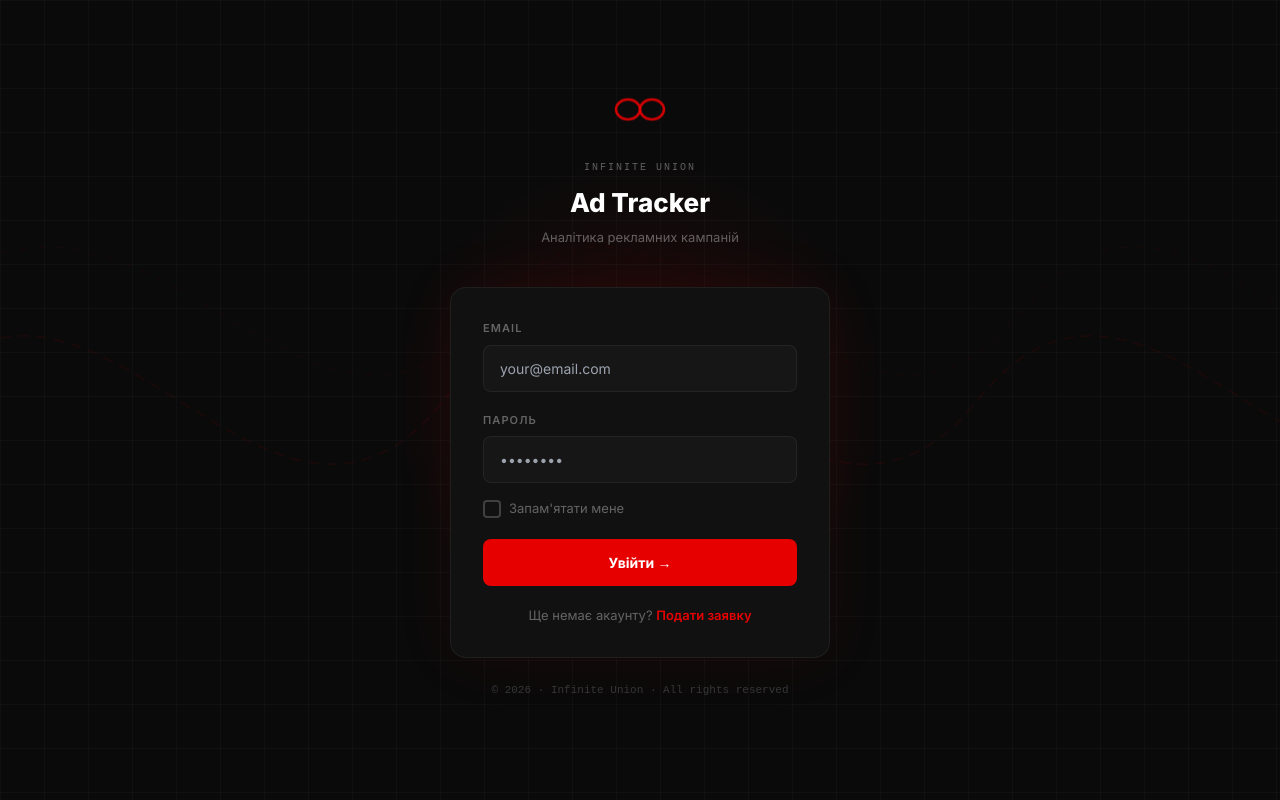
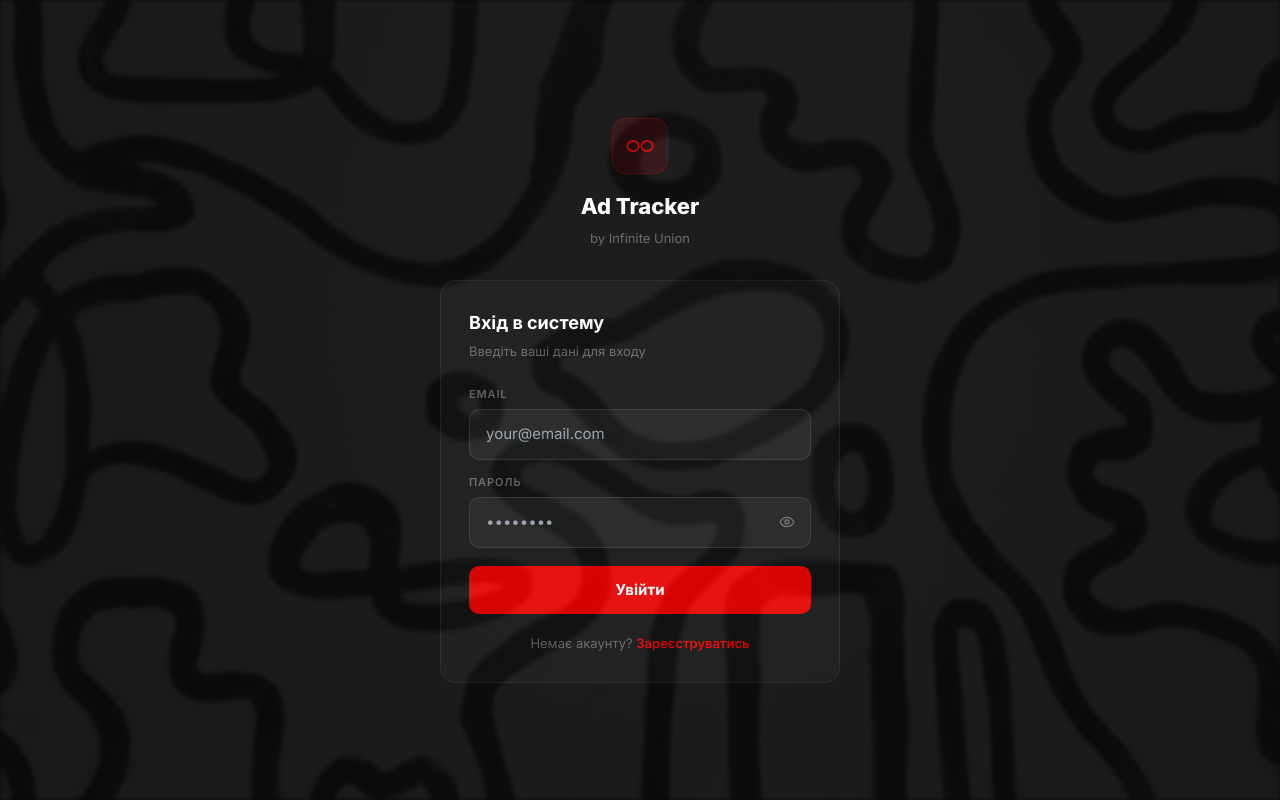
Before and after one commit to ceoinfiniteunion-cell/ad-tracker, a Next.js app: page /auth/login in a window 1280 px wide. Built offline with nearby package versions, Linux system fonts and the light colour scheme.

Commit message:
feat: 2FA via email + IP whitelist for admin panel

```diff
--- a/src/app/auth/login/page.tsx
+++ b/src/app/auth/login/page.tsx
@@ -1,97 +1,202 @@
 'use client'
-import { useState, useEffect } from 'react'
+import { useState } from 'react'
 import { signIn } from 'next-auth/react'
 import { useRouter } from 'next/navigation'
-import { Loader2, AlertCircle } from 'lucide-react'
+import { Eye, EyeOff, AlertCircle, Loader2, Shield } from 'lucide-react'
+import Link from 'next/link'
 
 export default function LoginPage() {
   const router = useRouter()
   const [email, setEmail] = useState('')
   const [password, setPassword] = useState('')
+  const [showPassword, setShowPassword] = useState(false)
   const [error, setError] = useState('')
   const [loading, setLoading] = useState(false)
-  const [rememberMe, setRememberMe] = useState(false)
+  const [step, setStep] = useState<'credentials'|'2fa'>('credentials')
+  const [code, setCode] = useState('')
+  const [sendingCode, setSendingCode] = useState(false)
+  const [codeError, setCodeError] = useState('')
 
-  useEffect(() => {
-    const savedEmail = localStorage.getItem('remembered_email')
-    if (savedEmail) { setEmail(savedEmail); setRememberMe(true) }
-  }, [])
+  const handleLogin = async (e: React.FormEvent) => {
+    e.preventDefault()
+    setLoading(true); setError('')
 
-  const handleSubmit = async (e: React.FormEvent) => {
-    e.preventDefault(); setLoading(true); setError('')
-    if (rememberMe) { localStorage.setItem('remembered_email', email) } else { localStorage.removeItem('remembered_email') }
+    // Перевіряємо чи потрібен 2FA
+    const checkRes = await fetch('/api/auth/2fa/status-by-email', {
+      method: 'POST',
+      headers: {'Content-Type':'application/json'},
+      body: JSON.stringify({ email, password })
+    })
+    const checkData = await checkRes.json()
+
+    if (checkData.requires2FA) {
+      // Відправляємо код
+      setSendingCode(true)
+      await fetch('/api/auth/2fa/send', {
+        method: 'POST',
+        headers: {'Content-Type':'application/json'},
+        body: JSON.stringify({ email })
+      })
+      setSendingCode(false)
+      setStep('2fa')
+      setLoading(false)
+      return
+    }
+
+    if (checkData.error) {
+      setError(checkData.error)
+      setLoading(false)
+      return
+    }
+
+    // Звичайний вхід без 2FA
     const result = await signIn('credentials', { email, password, redirect: false })
+    setLoading(false)
+
     if (result?.error) {
-      if (result.error.includes('заблоковано') || result.error.includes('blocked')) { setError(result.error) }
-      else if (result.error.includes('підтвердження') || result.error.includes('PENDING')) { setError('Ваша заявка ще на розгляді. Очікуйте підтвердження від адміністратора.') }
-      else if (result.error.includes('REJECTED')) { setError('Ваш акаунт відхилено. Зверніться до підтримки.') }
-      else { setError('Невірний email або пароль') }
-      setLoading(false)
-    } else { router.push('/'); router.refresh() }
+      if (result.error.includes('заблоковано')) setError(result.error)
+      else if (result.error.includes('підтвердження')) setError('Ваша заявка ще на розгляді.')
+      else if (result.error.includes('відхилено')) setError('Ваш акаунт відхилено.')
+      else setError('Невірний email або пароль')
+    } else {
+      router.push('/dashboard')
+      router.refresh()
+    }
   }
 
+  const handleVerify2FA = async (e: React.FormEvent) => {
+    e.preventDefault()
+    setLoading(true); setCodeError('')
+
+    const verifyRes = await fetch('/api/auth/2fa/verify', {
+      method: 'POST',
+      headers: {'Content-Type':'application/json'},
+      body: JSON.stringify({ email, code })
+    })
+    const verifyData = await verifyRes.json()
+
+    if (!verifyData.ok) {
+      setCodeError(verifyData.error || 'Невірний код')
+      setLoading(false)
+      return
+    }
+
+    // Код вірний — входимо
+    const result = await signIn('credentials', { email, password, redirect: false })
+    setLoading(false)
+
+    if (result?.error) {
+      setError(result.error)
+      setStep('credentials')
+    } else {
+      router.push('/dashboard')
+      router.refresh()
+    }
+  }
+
+  const inp = { width:'100%', padding:'13px 16px', background:'rgba(255,255,255,0.05)', border:'1px solid rgba(255,255,255,0.1)', borderRadius:'10px', color:'var(--text)', fontSize:'15px', outline:'none', boxSizing:'border-box' as const }
+
   return (
-    <div style={{ minHeight:'100vh', background:'var(--bg)', display:'flex', alignItems:'center', justifyContent:'center', padding:'20px', position:'relative', overflow:'hidden' }}>
-      <div style={{ position:'absolute', inset:0, backgroundImage:'linear-gradient(rgba(255,255,255,0.025) 1px, transparent 1px), linear-gradient(90deg, rgba(255,255,255,0.025) 1px, transparent 1px)', backgroundSize:'44px 44px', pointerEvents:'none' }} />
-      <div style={{ position:'absolute', top:'50%', left:'50%', transform:'translate(-50%,-50%)', width:'500px', height:'500px', borderRadius:'50%', background:'radial-gradient(circle, rgba(230,0,0,0.12) 0%, transparent 70%)', pointerEvents:'none' }} />
-      <svg style={{ position:'absolute', top:0, left:0, width:'100%', height:'100%', pointerEvents:'none', opacity:0.07 }} viewBox="0 0 1440 900" preserveAspectRatio="xMidYMid slice">
-        <path d="M-100,450 C100,200 300,700 500,450 C700,200 900,700 1100,450 C1300,200 1500,700 1700,450" fill="none" stroke="#e60000" strokeWidth="2" strokeDasharray="12 8" style={{ animation:'snake 8s linear infinite' }} />
-        <path d="M-100,350 C150,100 350,600 550,350 C750,100 950,600 1150,350 C1350,100 1550,600 1750,350" fill="none" stroke="#e60000" strokeWidth="1" strokeDasharray="8 12" style={{ animation:'snake 12s linear infinite reverse' }} />
-      </svg>
-      <div className="anim-up" style={{ width:'100%', maxWidth:'380px', position:'relative', zIndex:10 }}>
-        <div style={{ textAlign:'center', marginBottom:'40px' }}>
-          <div className="anim-float" style={{ display:'inline-block', marginBottom:'20px' }}>
-            <svg width="64" height="32" viewBox="0 0 64 32">
-              <ellipse cx="20" cy="16" rx="12" ry="10" fill="none" stroke="#e60000" strokeWidth="2.5" opacity="0.9"/>
-              <ellipse cx="44" cy="16" rx="12" ry="10" fill="none" stroke="#e60000" strokeWidth="2.5" opacity="0.9"/>
+    <div style={{ minHeight:'100vh', display:'flex', alignItems:'center', justifyContent:'center', background:'var(--bg)', padding:'20px' }}>
+      <div style={{ width:'100%', maxWidth:'400px' }}>
+        {/* Logo */}
+        <div style={{ textAlign:'center', marginBottom:'32px' }}>
+          <div style={{ width:'56px', height:'56px', background:'rgba(230,0,0,0.12)', border:'1px solid rgba(230,0,0,0.25)', borderRadius:'14px', display:'inline-flex', alignItems:'center', justifyContent:'center', marginBottom:'16px' }}>
+            <svg width="28" height="14" viewBox="0 0 44 22">
+              <ellipse cx="11" cy="11" rx="9" ry="8" fill="none" stroke="#e60000" strokeWidth="2.5"/>
+              <ellipse cx="33" cy="11" rx="9" ry="8" fill="none" stroke="#e60000" strokeWidth="2.5"/>
             </svg>
           </div>
-          <div style={{ fontFamily:'monospace', fontSize:'10px', letterSpacing:'0.2em', color:'var(--text3)', marginBottom:'8px' }}>INFINITE UNION</div>
-          <h1 style={{ fontSize:'26px', fontWeight:800, color:'var(--text)', margin:0 }}>Ad Tracker</h1>
-          <p style={{ fontSize:'13px', color:'var(--text3)', marginTop:'6px' }}>Аналітика рекламних кампаній</p>
+          <h1 style={{ fontSize:'22px', fontWeight:800, color:'var(--text)', margin:0 }}>Ad Tracker</h1>
+          <p style={{ fontSize:'13px', color:'var(--text3)', marginTop:'6px' }}>by Infinite Union</p>
         </div>
-        <div style={{ background:'var(--bg2)', border:'1px solid var(--border)', borderRadius:'16px', padding:'32px', boxShadow:'0 0 60px rgba(230,0,0,0.08)' }}>
-          <form onSubmit={handleSubmit}>
-            <div style={{ marginBottom:'20px' }}>
-              <label style={{ display:'block', fontSize:'11px', fontWeight:600, letterSpacing:'0.1em', textTransform:'uppercase', color:'var(--text3)', marginBottom:'8px' }}>Email</label>
-              <input type="email" value={email} onChange={e=>setEmail(e.target.value)} placeholder="your@email.com" required
-                style={{ width:'100%', padding:'12px 16px', background:'var(--bg3)', border:'1px solid var(--border)', borderRadius:'8px', color:'var(--text)', fontSize:'14px', outline:'none', transition:'border-color 0.2s, box-shadow 0.2s', boxSizing:'border-box' }}
-                onFocus={e=>{ e.target.style.borderColor='#e60000'; e.target.style.boxShadow='0 0 0 3px rgba(230,0,0,0.15)' }}
-                onBlur={e=>{ e.target.style.borderColor='rgba(255,255,255,0.07)'; e.target.style.boxShadow='none' }}
-              />
-            </div>
-            <div style={{ marginBottom:'16px' }}>
-              <label style={{ display:'block', fontSize:'11px', fontWeight:600, letterSpacing:'0.1em', textTransform:'uppercase', color:'var(--text3)', marginBottom:'8px' }}>Пароль</label>
-              <input type="password" value={password} onChange={e=>setPassword(e.target.value)} placeholder="••••••••" required
-                style={{ width:'100%', padding:'12px 16px', background:'var(--bg3)', border:'1px solid var(--border)', borderRadius:'8px', color:'var(--text)', fontSize:'14px', outline:'none', transition:'border-color 0.2s, box-shadow 0.2s', boxSizing:'border-box' }}
-                onFocus={e=>{ e.target.style.borderColor='#e60000'; e.target.style.boxShadow='0 0 0 3px rgba(230,0,0,0.15)' }}
-                onBlur={e=>{ e.target.style.borderColor='rgba(255,255,255,0.07)'; e.target.style.boxShadow='none' }}
-              />
-            </div>
-            <div style={{ display:'flex', alignItems:'center', gap:'8px', marginBottom:'20px', cursor:'pointer' }} onClick={()=>setRememberMe(!rememberMe)}>
-              <div style={{ width:'18px', height:'18px', borderRadius:'4px', flexShrink:0, border: rememberMe ? '2px solid #e60000' : '2px solid rgba(255,255,255,0.2)', background: rememberMe ? '#e60000' : 'transparent', display:'flex', alignItems:'center', justifyContent:'center', transition:'all 0.15s' }}>
-                {rememberMe && <svg width="10" height="8" viewBox="0 0 10 8" fill="none"><path d="M1 4L3.5 6.5L9 1" stroke="white" strokeWidth="1.5" strokeLinecap="round" strokeLinejoin="round"/></svg>}
+
+        <div style={{ background:'var(--bg2)', border:'1px solid var(--border)', borderRadius:'16px', padding:'28px' }}>
+          {step === 'credentials' ? (
+            <>
+              <h2 style={{ fontSize:'18px', fontWeight:700, color:'var(--text)', margin:'0 0 6px' }}>Вхід в систему</h2>
+              <p style={{ fontSize:'13px', color:'var(--text3)', margin:'0 0 24px' }}>Введіть ваші дані для входу</p>
+
+              <form onSubmit={handleLogin} style={{ display:'flex', flexDirection:'column', gap:'14px' }}>
+                <div>
+                  <label style={{ display:'block', fontSize:'11px', fontWeight:600, color:'var(--text3)', marginBottom:'7px', textTransform:'uppercase', letterSpacing:'0.08em' }}>Email</label>
+                  <input type="email" value={email} onChange={e=>setEmail(e.target.value)} placeholder="your@email.com" required style={inp}
+                    onFocus={e=>{e.target.style.borderColor='#e60000';e.target.style.boxShadow='0 0 0 3px rgba(230,0,0,0.12)'}}
+                    onBlur={e=>{e.target.style.borderColor='rgba(255,255,255,0.1)';e.target.style.boxShadow='none'}}
+                  />
+                </div>
+                <div>
+                  <label style={{ display:'block', fontSize:'11px', fontWeight:600, color:'var(--text3)', marginBottom:'7px', textTransform:'uppercase', letterSpacing:'0.08em' }}>Пароль</label>
+                  <div style={{ position:'relative' }}>
+                    <input type={showPassword?'text':'password'} value={password} onChange={e=>setPassword(e.target.value)} placeholder="••••••••" required style={{ ...inp, paddingRight:'44px' }}
+                      onFocus={e=>{e.target.style.borderColor='#e60000';e.target.style.boxShadow='0 0 0 3px rgba(230,0,0,0.12)'}}
+                      onBlur={e=>{e.target.style.borderColor='rgba(255,255,255,0.1)';e.target.style.boxShadow='none'}}
+                    />
+                    <button type="button" onClick={()=>setShowPassword(!showPassword)} style={{ position:'absolute', right:'12px', top:'50%', transform:'translateY(-50%)', background:'none', border:'none', cursor:'pointer', color:'var(--text3)', padding:'4px', display:'flex' }}>
+                      {showPassword ? <EyeOff size={16}/> : <Eye size={16}/>}
+                    </button>
+                  </div>
+                </div>
+
+                {error && (
+                  <div style={{ display:'flex', alignItems:'center', gap:'8px', padding:'10px 14px', background:'rgba(230,0,0,0.1)', border:'1px solid rgba(230,0,0,0.2)', borderRadius:'8px', color:'#ff6b6b', fontSize:'13px' }}>
+                    <AlertCircle size={14} style={{flexShrink:0}}/>{error}
+                  </div>
+                )}
+
+                <button type="submit" disabled={loading} style={{ padding:'13px', background: loading?'rgba(230,0,0,0.5)':'#e60000', color:'#fff', fontWeight:700, fontSize:'15px', borderRadius:'10px', border:'none', cursor: loading?'not-allowed':'pointer', display:'flex', alignItems:'center', justifyContent:'center', gap:'8px', marginTop:'4px' }}>
+                  {loading ? <><Loader2 size={16} style={{animation:'spin 0.8s linear infinite'}}/>Входимо...</> : 'Увійти'}
+                </button>
+              </form>
+
+              <div style={{ textAlign:'center', marginTop:'20px' }}>
+                <p style={{ fontSize:'13px', color:'var(--text3)', margin:0 }}>
+                  Немає акаунту?{' '}
+                  <Link href="/auth/register" style={{ color:'#e60000', textDecoration:'none', fontWeight:600 }}>Зареєструватись</Link>
+                </p>
               </div>
-              <span style={{ fontSize:'13px', color:'var(--text3)', userSelect:'none' }}>Запам'ятати мене</span>
-            </div>
-            {error && (
-              <div style={{ display:'flex', alignItems:'center', gap:'8px', padding:'12px 16px', background:'rgba(230,0,0,0.1)', border:'1px solid rgba(230,0,0,0.25)', borderRadius:'8px', color:'#ff6b6b', fontSize:'13px', marginBottom:'16px' }}>
-                <AlertCircle size={15} style={{ flexShrink:0 }} />{error}
+            </>
+          ) : (
+            <>
+              <div style={{ textAlign:'center', marginBottom:'20px' }}>
+                <div style={{ width:'48px', height:'48px', background:'rgba(230,0,0,0.12)', borderRadius:'12px', display:'inline-flex', alignItems:'center', justifyContent:'center', marginBottom:'12px' }}>
+                  <Shield size={22} style={{color:'#e60000'}}/>
+                </div>
+                <h2 style={{ fontSize:'18px', fontWeight:700, color:'var(--text)', margin:'0 0 6px' }}>Підтвердження входу</h2>
+                <p style={{ fontSize:'13px', color:'var(--text3)', margin:0 }}>Код відправлено на <strong style={{color:'var(--text)'}}>{email}</strong></p>
               </div>
-            )}
-            <button type="submit" disabled={loading}
-              style={{ width:'100%', padding:'13px', background: loading ? '#555' : '#e60000', color:'var(--text)', fontSize:'14px', fontWeight:700, borderRadius:'8px', border:'none', cursor: loading ? 'not-allowed' : 'pointer', transition:'all 0.2s', display:'flex', alignItems:'center', justifyContent:'center', gap:'8px' }}
-              onMouseEnter={e=>{ if (!loading) { (e.target as HTMLElement).style.background='#cc0000'; (e.target as HTMLElement).style.boxShadow='0 4px 24px rgba(230,0,0,0.4)'; (e.target as HTMLElement).style.transform='translateY(-1px)' }}}
-              onMouseLeave={e=>{ (e.target as HTMLElement).style.background='#e60000'; (e.target as HTMLElement).style.boxShadow='none'; (e.target as HTMLElement).style.transform='none' }}
-            >
-              {loading ? <><Loader2 size={16} style={{ animation:'spin 1s linear infinite' }} />Входимо...</> : 'Увійти →'}
-            </button>
-          </form>
-          <p style={{ textAlign:'center', fontSize:'13px', color:'var(--text3)', marginTop:'20px', marginBottom:0 }}>
-            Ще немає акаунту?{' '}<a href="/auth/register" style={{ color:'#e60000', textDecoration:'none', fontWeight:600 }}>Подати заявку</a>
-          </p>
+
+              <form onSubmit={handleVerify2FA} style={{ display:'flex', flexDirection:'column', gap:'14px' }}>
+                <div>
+                  <label style={{ display:'block', fontSize:'11px', fontWeight:600, color:'var(--text3)', marginBottom:'7px', textTransform:'uppercase', letterSpacing:'0.08em' }}>6-значний код</label>
+                  <input value={code} onChange={e=>setCode(e.target.value.replace(/\D/g,'').slice(0,6))} placeholder="123456" maxLength={6} required style={{ ...inp, textAlign:'center', fontSize:'28px', fontWeight:800, letterSpacing:'8px', fontFamily:'monospace' }}
+                    onFocus={e=>{e.target.style.borderColor='#e60000';e.target.style.boxShadow='0 0 0 3px rgba(230,0,0,0.12)'}}
+                    onBlur={e=>{e.target.style.borderColor='rgba(255,255,255,0.1)';e.target.style.boxShadow='none'}}
+                  />
+                </div>
+
+                {codeError && (
+                  <div style={{ display:'flex', alignItems:'center', gap:'8px', padding:'10px 14px', background:'rgba(230,0,0,0.1)', border:'1px solid rgba(230,0,0,0.2)', borderRadius:'8px', color:'#ff6b6b', fontSize:'13px' }}>
+                    <AlertCircle size={14} style={{flexShrink:0}}/>{codeError}
+                  </div>
+                )}
+
+                <button type="submit" disabled={loading||code.length!==6} style={{ padding:'13px', background:(loading||code.length!==6)?'rgba(230,0,0,0.4)':'#e60000', color:'#fff', fontWeight:700, fontSize:'15px', borderRadius:'10px', border:'none', cursor:(loading||code.length!==6)?'not-allowed':'pointer', display:'flex', alignItems:'center', justifyContent:'center', gap:'8px' }}>
+                  {loading ? <><Loader2 size={16} style={{animation:'spin 0.8s linear infinite'}}/>Перевіряємо...</> : 'Підтвердити'}
+                </button>
+
+                <div style={{ display:'flex', alignItems:'center', justifyContent:'space-between' }}>
+                  <button type="button" onClick={()=>setStep('credentials')} style={{ background:'none', border:'none', color:'var(--text3)', fontSize:'13px', cursor:'pointer' }}>
+                    ← Назад
+                  </button>
+                  <button type="button" onClick={async()=>{ setSendingCode(true); await fetch('/api/auth/2fa/send',{method:'POST',headers:{'Content-Type':'application/json'},body:JSON.stringify({email})}); setSendingCode(false) }} disabled={sendingCode} style={{ background:'none', border:'none', color:'#e60000', fontSize:'13px', cursor:'pointer', fontWeight:600 }}>
+                    {sendingCode ? 'Відправляємо...' : 'Відправити знову'}
+                  </button>
+                </div>
+              </form>
+            </>
+          )}
         </div>
-        <p style={{ textAlign:'center', fontSize:'11px', fontFamily:'monospace', color:'rgba(255,255,255,0.18)', marginTop:'24px' }}>© 2026 · Infinite Union · All rights reserved</p>
       </div>
     </div>
   )
```
Also changed, not shown: src/app/api/auth/2fa/status-by-email/route.ts (added, +39 -0 lines), src/app/profile/page.tsx (+49 -0 lines), 1 other file (tests, documents, lock files or other folders).
